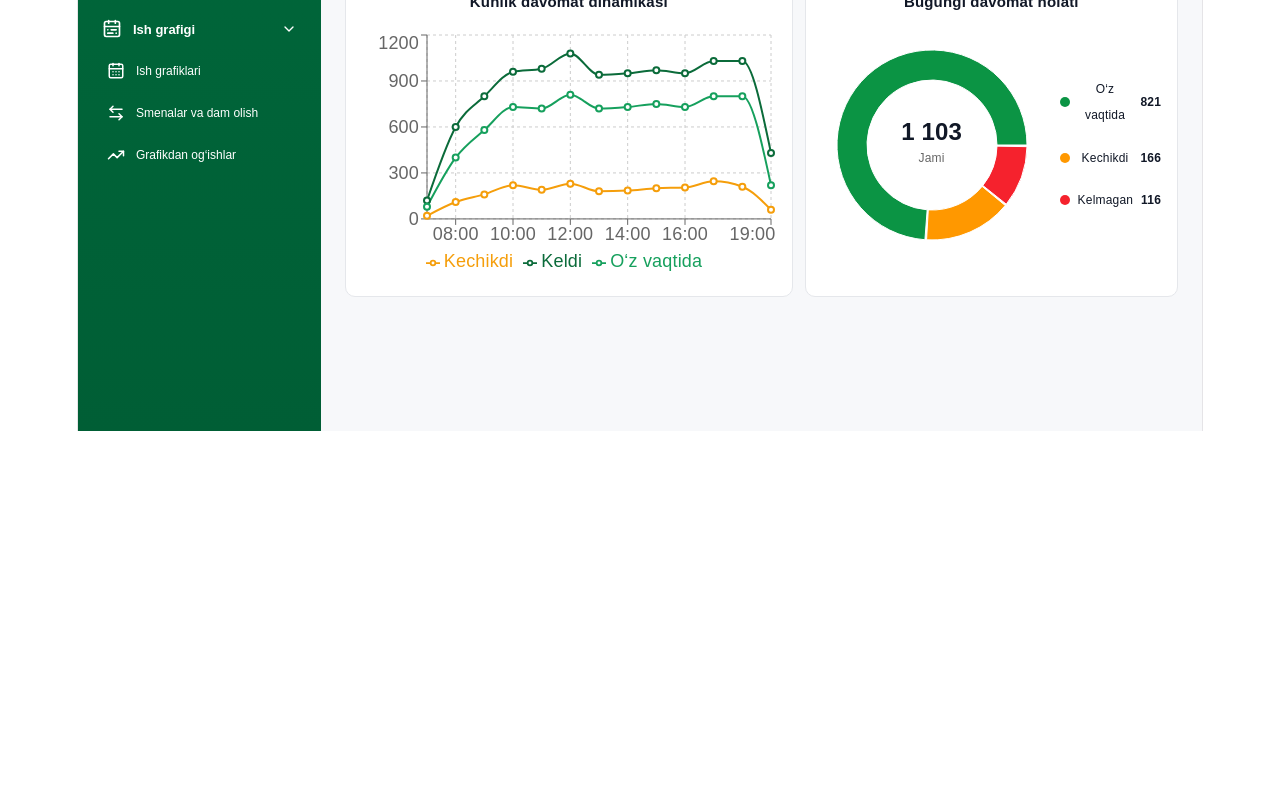
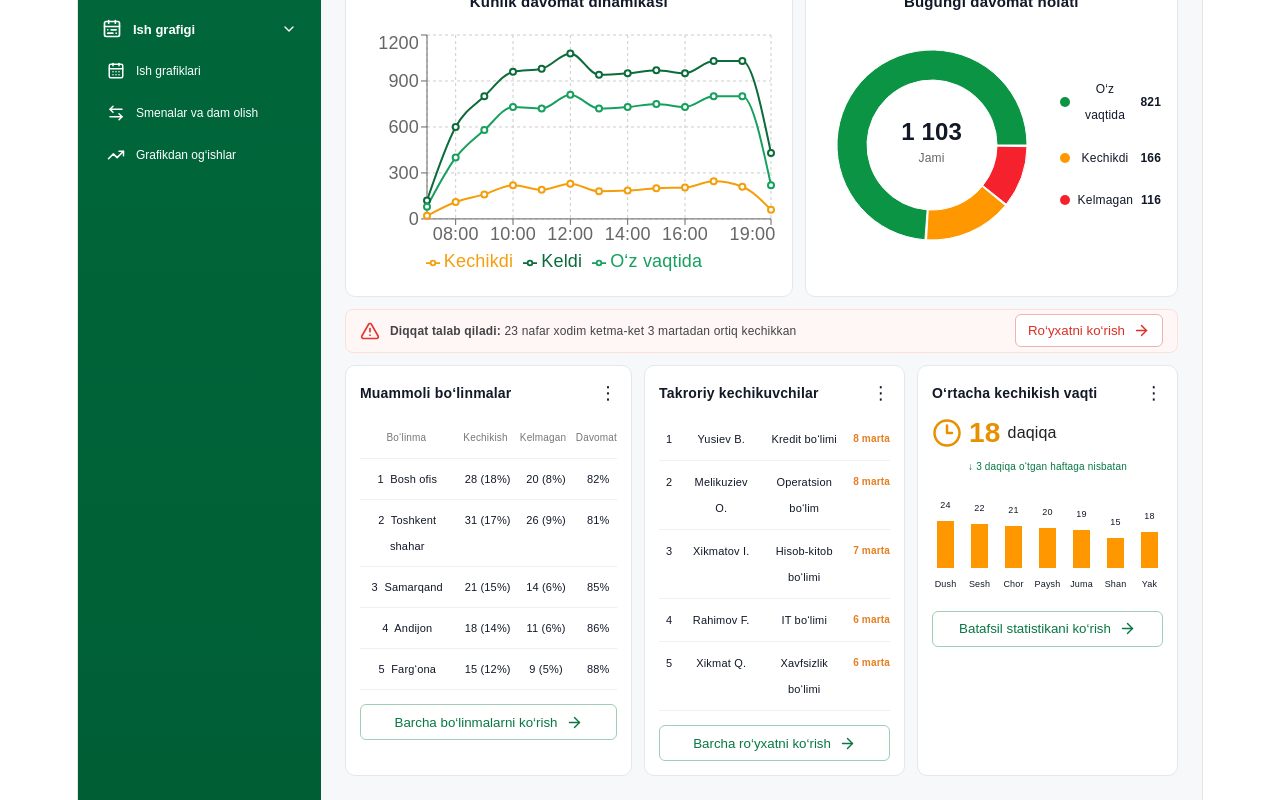
Before and after one commit to sharobiddinovjaloliddin97-sudo/agrobank-attendance, a React (Vite) app: page /dashboard in a window 1280 px wide. Shown: the part 409-1209 px from the top of the page. Before the commit the page ends 840 px from the top, so only its background shows below. Built offline with nearby package versions, Linux system fonts and the light colour scheme.

Commit message:
feat: add dashboard alert and bottom sections

```diff
--- a/src/pages/Dashboard/Dashboard.css
+++ b/src/pages/Dashboard/Dashboard.css
@@ -255,6 +255,183 @@
   grid-template-columns: repeat(7, minmax(120px, 1fr));
   gap: 10px;
 }
+.attention-strip {
+  margin-top: 12px;
+  min-height: 42px;
+  background: #fff6f6;
+  border: 1px solid #ffdede;
+  border-radius: 8px;
+  padding: 0 14px;
+
+  display: flex;
+  align-items: center;
+  justify-content: space-between;
+  gap: 15px;
+}
+
+.attention-left {
+  display: flex;
+  align-items: center;
+  gap: 10px;
+  color: #444;
+  font-size: 12px;
+}
+
+.attention-left svg {
+  color: #e3342f;
+}
+
+.attention-btn {
+  border: 1px solid #efb2b2;
+  background: white;
+  color: #d93025;
+  border-radius: 6px;
+  padding: 7px 12px;
+  display: flex;
+  align-items: center;
+  gap: 8px;
+  cursor: pointer;
+}
+
+.bottom-grid {
+  margin-top: 12px;
+  display: grid;
+  grid-template-columns: 1.1fr 1fr 1fr;
+  gap: 12px;
+}
+
+.bottom-card {
+  background: white;
+  border: 1px solid #e5e7eb;
+  border-radius: 10px;
+  padding: 14px;
+  min-width: 0;
+}
+
+.bottom-card-header {
+  display: flex;
+  justify-content: space-between;
+  align-items: center;
+  margin-bottom: 12px;
+}
+
+.bottom-card-header h3 {
+  margin: 0;
+  font-size: 14px;
+}
+
+.problem-table {
+  display: flex;
+  flex-direction: column;
+}
+
+.table-row {
+  display: grid;
+  grid-template-columns: 1.5fr 0.8fr 0.8fr 0.6fr;
+  gap: 8px;
+  padding: 7px 0;
+  font-size: 11px;
+  border-bottom: 1px solid #f0f0f0;
+}
+
+.table-head {
+  font-size: 10px;
+  color: #777;
+}
+
+.late-list {
+  display: flex;
+  flex-direction: column;
+}
+
+.late-row {
+  display: grid;
+  grid-template-columns: 20px 1fr 1.2fr auto;
+  gap: 8px;
+  padding: 8px 0;
+  font-size: 11px;
+  border-bottom: 1px solid #f0f0f0;
+}
+
+.late-row strong {
+  color: #e67e22;
+  font-size: 10px;
+}
+
+.bottom-card-btn {
+  width: 100%;
+  margin-top: 14px;
+  height: 36px;
+  border: 1px solid #9fceb5;
+  background: white;
+  color: #087743;
+  border-radius: 6px;
+  display: flex;
+  align-items: center;
+  justify-content: center;
+  gap: 8px;
+  cursor: pointer;
+}
+
+.late-average-number {
+  display: flex;
+  align-items: center;
+  gap: 7px;
+  color: #e79000;
+}
+
+.late-average-number strong {
+  font-size: 28px;
+}
+
+.late-average-number span {
+  font-size: 16px;
+  color: #222;
+}
+
+.late-average p {
+  color: #087743;
+  font-size: 10px;
+  margin: 6px 0 12px;
+}
+
+.mini-bars {
+  height: 105px;
+  display: flex;
+  align-items: flex-end;
+  justify-content: space-between;
+  gap: 7px;
+}
+
+.mini-bar-item {
+  flex: 1;
+  height: 100%;
+  display: flex;
+  flex-direction: column;
+  justify-content: flex-end;
+  align-items: center;
+  gap: 3px;
+}
+
+.mini-bar-item > span {
+  font-size: 9px;
+}
+
+.mini-bar {
+  width: 65%;
+  background: #ff9800;
+  max-height: 60px;
+}
+
+.mini-bar-item small {
+  font-size: 9px;
+}
+
+@media (max-width: 1100px) {
+  .bottom-grid {
+    grid-template-columns: 1fr;
+  }
+}
 
 @media (max-width: 1200px) {
   .stats-grid {
--- a/src/pages/Dashboard/Dashboard.jsx
+++ b/src/pages/Dashboard/Dashboard.jsx
@@ -25,6 +25,7 @@ import "./Dashboard.css";
 import StatCard from "../../components/StatCard/StatCard";
 import AttendanceLineChart from "../../components/AttendanceCharts/AttendanceLineChart";
 import AttendanceDonutChart from "../../components/AttendanceCharts/AttendanceDonutChart";
+import { AlertTriangle, ArrowRight } from "lucide-react";
 
 function Dashboard() {
   return (
@@ -156,9 +157,7 @@ function Dashboard() {
                 <CalendarDays size={16} />
               </button>
 
-              <div className="updated-info">
-                Oxirgi yangilanish: 17:05
-              </div>
+              <div className="updated-info">Oxirgi yangilanish: 17:05</div>
             </div>
           </section>
 
@@ -237,6 +236,171 @@ function Dashboard() {
             <AttendanceLineChart />
             <AttendanceDonutChart />
           </section>
+          {/* Bottom */}
+          <section className="attention-strip">
+            <div className="attention-left">
+              <AlertTriangle size={20} />
+              <span>
+                <strong>Diqqat talab qiladi:</strong> 23 nafar xodim ketma-ket 3
+                martadan ortiq kechikkan
+              </span>
+            </div>
+
+            <button type="button" className="attention-btn">
+              Ro‘yxatni ko‘rish
+              <ArrowRight size={17} />
+            </button>
+          </section>
+
+          <section className="bottom-grid">
+            <div className="bottom-card">
+              <div className="bottom-card-header">
+                <h3>Muammoli bo‘linmalar</h3>
+                <span>⋮</span>
+              </div>
+
+              <div className="problem-table">
+                <div className="table-row table-head">
+                  <span>Bo‘linma</span>
+                  <span>Kechikish</span>
+                  <span>Kelmagan</span>
+                  <span>Davomat</span>
+                </div>
+
+                <div className="table-row">
+                  <span>1&nbsp; Bosh ofis</span>
+                  <span>28 (18%)</span>
+                  <span>20 (8%)</span>
+                  <span>82%</span>
+                </div>
+
+                <div className="table-row">
+                  <span>2&nbsp; Toshkent shahar</span>
+                  <span>31 (17%)</span>
+                  <span>26 (9%)</span>
+                  <span>81%</span>
+                </div>
+
+                <div className="table-row">
+                  <span>3&nbsp; Samarqand</span>
+                  <span>21 (15%)</span>
+                  <span>14 (6%)</span>
+                  <span>85%</span>
+                </div>
+
+                <div className="table-row">
+                  <span>4&nbsp; Andijon</span>
+                  <span>18 (14%)</span>
+                  <span>11 (6%)</span>
+                  <span>86%</span>
+                </div>
+
+                <div className="table-row">
+                  <span>5&nbsp; Farg‘ona</span>
+                  <span>15 (12%)</span>
+                  <span>9 (5%)</span>
+                  <span>88%</span>
+                </div>
+              </div>
+
+              <button className="bottom-card-btn" type="button">
+                Barcha bo‘linmalarni ko‘rish
+                <ArrowRight size={17} />
+              </button>
+            </div>
+
+            <div className="bottom-card">
+              <div className="bottom-card-header">
+                <h3>Takroriy kechikuvchilar</h3>
+                <span>⋮</span>
+              </div>
+
+              <div className="late-list">
+                <div className="late-row">
+                  <span>1</span>
+                  <span>Yusiev B.</span>
+                  <span>Kredit bo‘limi</span>
+                  <strong>8 marta</strong>
+                </div>
+
+                <div className="late-row">
+                  <span>2</span>
+                  <span>Melikuziev O.</span>
+                  <span>Operatsion bo‘lim</span>
+                  <strong>8 marta</strong>
+                </div>
+
+                <div className="late-row">
+                  <span>3</span>
+                  <span>Xikmatov I.</span>
+                  <span>Hisob-kitob bo‘limi</span>
+                  <strong>7 marta</strong>
+                </div>
+
+                <div className="late-row">
+                  <span>4</span>
+                  <span>Rahimov F.</span>
+                  <span>IT bo‘limi</span>
+                  <strong>6 marta</strong>
+                </div>
+
+                <div className="late-row">
+                  <span>5</span>
+                  <span>Xikmat Q.</span>
+                  <span>Xavfsizlik bo‘limi</span>
+                  <strong>6 marta</strong>
+                </div>
+              </div>
+
+              <button className="bottom-card-btn" type="button">
+                Barcha ro‘yxatni ko‘rish
+                <ArrowRight size={17} />
+              </button>
+            </div>
+
+            <div className="bottom-card">
+              <div className="bottom-card-header">
+                <h3>O‘rtacha kechikish vaqti</h3>
+                <span>⋮</span>
+              </div>
+
+              <div className="late-average">
+                <div className="late-average-number">
+                  <Clock3 size={30} />
+                  <strong>18</strong>
+                  <span>daqiqa</span>
+                </div>
+
+                <p>↓ 3 daqiqa o‘tgan haftaga nisbatan</p>
+
+                <div className="mini-bars">
+                  {[
+                    ["Dush", 24],
+                    ["Sesh", 22],
+                    ["Chor", 21],
+                    ["Paysh", 20],
+                    ["Juma", 19],
+                    ["Shan", 15],
+                    ["Yak", 18],
+                  ].map(([day, value]) => (
+                    <div className="mini-bar-item" key={day}>
+                      <span>{value}</span>
+                      <div
+                        className="mini-bar"
+                        style={{ height: `${value * 2}px` }}
+                      ></div>
+                      <small>{day}</small>
+                    </div>
+                  ))}
+                </div>
+              </div>
+
+              <button className="bottom-card-btn" type="button">
+                Batafsil statistikani ko‘rish
+                <ArrowRight size={17} />
+              </button>
+            </div>
+          </section>
         </main>
       </div>
     </div>
```
